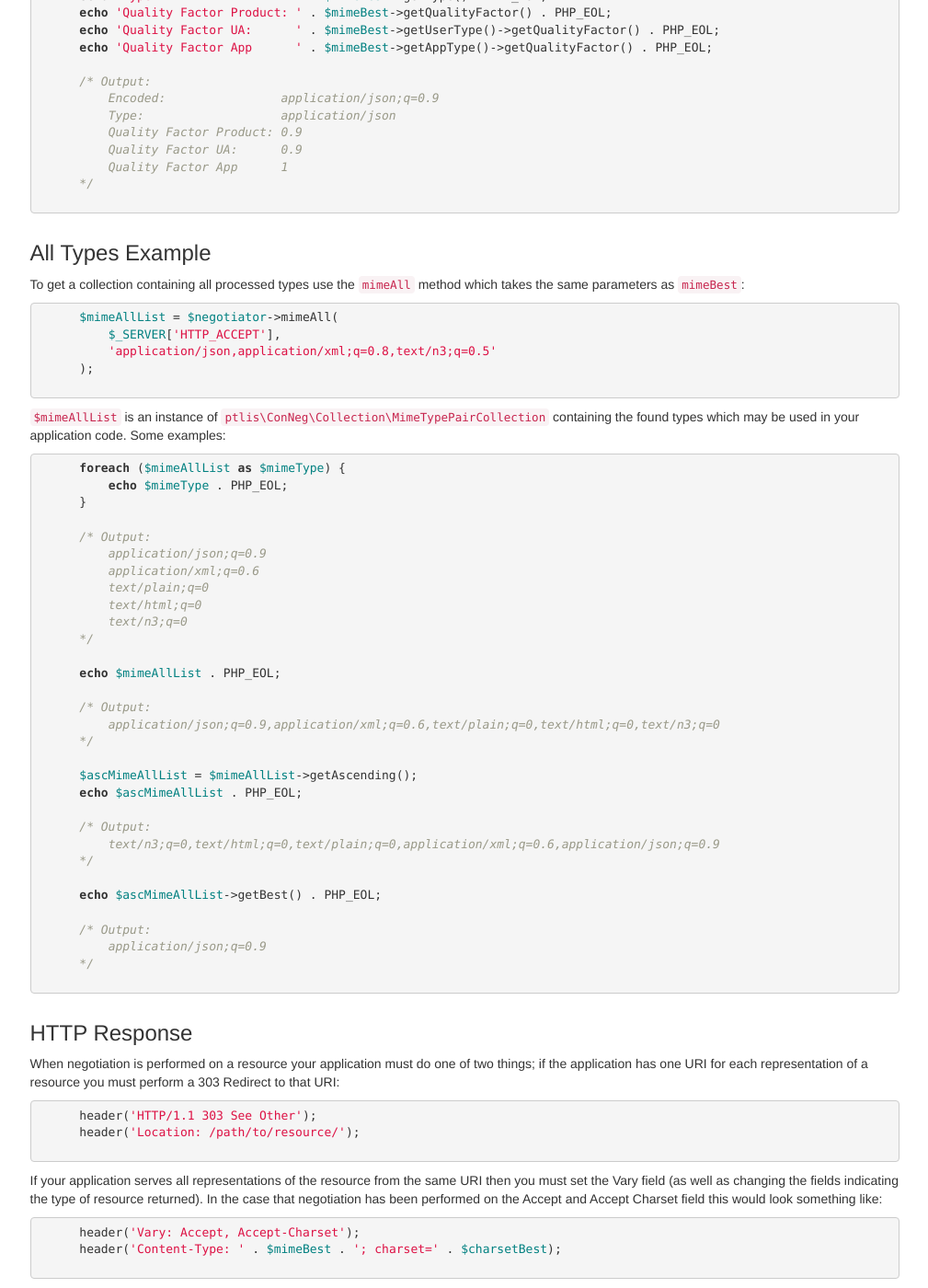
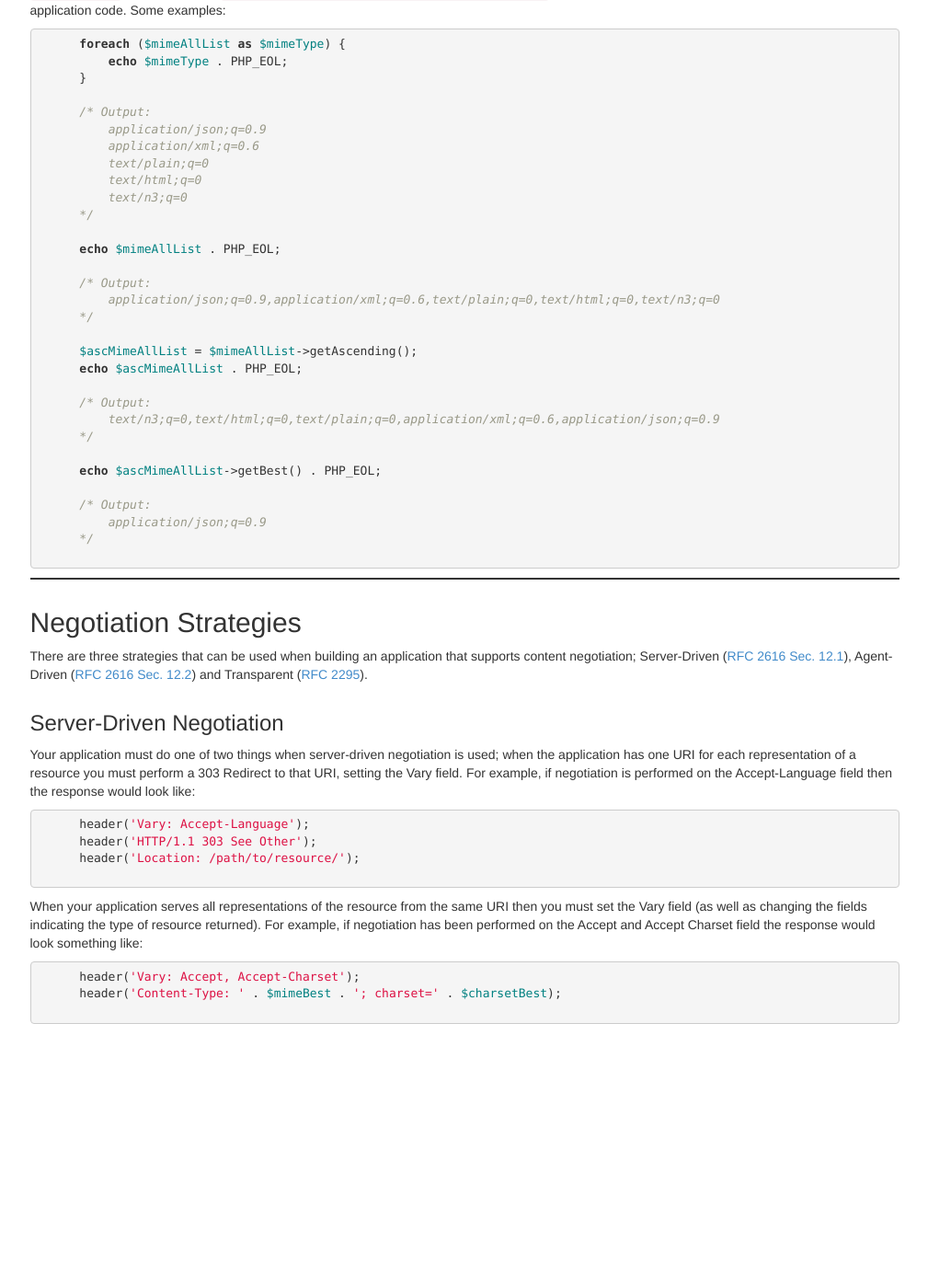
Before and after one commit to ptlis/conneg, a Jekyll site: the page built from usage.md, in a window 1280 px wide and 1400 px high, scrolled down 1232 px. Shown: the whole window at 92% size, without its empty margins (135-1144 px from the left). Built offline with Jekyll 4.4.1, drawn with Linux system fonts in a browser that asks for light colours; after the commit the page ends 2355 px from its top, so only the background shows below that; some of the changed text lies outside the part shown.

Commit message:
Split conneg basics from usage guide.

````diff
--- a/_includes/header.html
+++ b/_includes/header.html
@@ -18,7 +18,7 @@
     </head>
     <body>
 
-        <nav class="navbar navbar-inverse" role="navigation">
+        <nav class="navbar navbar-inverse" role="navigation" id="main_navigation">
             <div class="container">
                 <!-- Brand and toggle get grouped for better mobile display -->
                 <div class="navbar-header">
@@ -35,6 +35,7 @@
                 <div class="collapse navbar-collapse" id="bs-example-navbar-collapse-1">
                     <ul class="nav navbar-nav">
                         <li{% if page.name == 'installation' %} class="active"{% endif %}><a href="installation.html">Installation</a></li>
+                        <li{% if page.name == 'basics' %} class="active"{% endif %}><a href="basics.html">Basics</a></li>
                         <li{% if page.name == 'usage' %} class="active"{% endif %}><a href="usage.html">Usage</a></li>
                         <li{% if page.name == 'licence' %} class="active"{% endif %}><a href="licence.html">Licence</a></li>
                     </ul>
--- /dev/null
+++ b/basics.md
@@ -0,0 +1,35 @@
+---
+layout: code
+name: basics
+---
+
+# Content Negotiation Basics
+
+This is a high-level overview of the basic concepts behind content negotiation.
+
+## Variants
+
+When we talk about variants we mean the alternate representations of the underlying information that an application may provide.
+
+Variants of the same resource may vary by language, character encoding, mime type or encoding; the important concept is that these variations do not affect the content of the resource but merely it's representation.
+
+## Quality Factors
+
+Quality factors are used to indicate preferences for particular variant of a resource, they range from 1 for the ideal representation to 0 for a completely degraded representation of the resource. [RFC2295 Sec 5.3](http://tools.ietf.org/html/rfc2295#section-5.3) provides a guide to assigning quality factors:
+
+~~~ plain
+    1.000  perfect representation
+    0.900  threshold of noticeable loss of quality
+    0.800  noticeable, but acceptable quality reduction
+    0.500  barely acceptable quality
+    0.300  severely degraded quality
+    0.000  completely degraded quality
+~~~
+
+## Encoding Preferences
+
+Types are encoded comma-separated and consist of the type alongside a quality factor that indicates our application's relative preference for that type. Higher quality factors are more favoured, but note that the absence of an explicit quality factor is equivalent to setting it to one.
+
+This means that ```application/json``` has a higher preference than ```application/xml;q=0.8``` as the quality factor for the former is implicitly 1.
+
+The resultant application preference string for negotiation in our API is ```application/json,application/xml;q=0.8,text/n3;q=0.5``` (preferences may be provided in any order).
--- a/usage.md
+++ b/usage.md
@@ -7,28 +7,8 @@ name: usage
 
 These examples assume that your project uses a PSR-4 compliant autoloader; if this is not the case then loading the classes is left as an exercise for the reader.
 
-## Quality Factors
 
-Quality factors describe how preferred a representation of a resource is, from [RFC2295 Sec 5.3](http://tools.ietf.org/html/rfc2295#section-5.3):
-
-~~~ plain
-    1.000  perfect representation
-    0.900  threshold of noticeable loss of quality
-    0.800  noticeable, but acceptable quality reduction
-    0.500  barely acceptable quality
-    0.300  severely degraded quality
-    0.000  completely degraded quality
-~~~
-
-## Encoding Application Preferences
-
-Types are encoded comma-separated and consist of the type alongside a quality factor that indicates our application's relative preference for that type. Higher quality factors are more favoured, but note that the absence of an explicit quality factor is equivalent to setting it to one.
-
-This means that ```application/json``` has a higher preference than ```application/xml;q=0.8``` as the quality factor for the former is implicitly 1.
-
-The resultant application preference string for negotiation in our API is ```application/json,application/xml;q=0.8,text/n3;q=0.5``` (preferences may be provided in any order).
-
-## Examples
+## API Examples
 
 For both examples we create a negotiator instance.
 
@@ -119,16 +99,22 @@ To get a collection containing all processed types use the ```mimeAll``` method
     */
 ~~~
 
-### HTTP Response
 
-When negotiation is performed on a resource your application must do one of two things; if the application has one URI for each representation of a resource you must perform a 303 Redirect to that URI:
+## Negotiation Strategies
+
+There are three strategies that can be used when building an application that supports content negotiation; Server-Driven ([RFC 2616 Sec. 12.1](http://tools.ietf.org/html/rfc2616#section-12.1)), Agent-Driven ([RFC 2616 Sec. 12.2](tools.ietf.org/html/rfc2616#section-12.2)) and Transparent ([RFC 2295](http://tools.ietf.org/html/rfc2295)).
+
+### Server-Driven Negotiation
+
+Your application must do one of two things when server-driven negotiation is used; when the application has one URI for each representation of a resource you must perform a 303 Redirect to that URI, setting the Vary field. For example, if negotiation is performed on the Accept-Language field then the response would look like:
 
 ~~~ php
+    header('Vary: Accept-Language');
     header('HTTP/1.1 303 See Other');
     header('Location: /path/to/resource/');
 ~~~
 
-If your application serves all representations of the resource from the same URI then you must set the Vary field (as well as changing the fields indicating the type of resource returned). In the case that negotiation has been performed on the Accept and Accept Charset field this would look something like:
+When your application serves all representations of the resource from the same URI then you must set the Vary field (as well as changing the fields indicating the type of resource returned). For example, if negotiation has been performed on the Accept and Accept Charset field the response would look something like:
 
 ~~~ php
     header('Vary: Accept, Accept-Charset');
````
